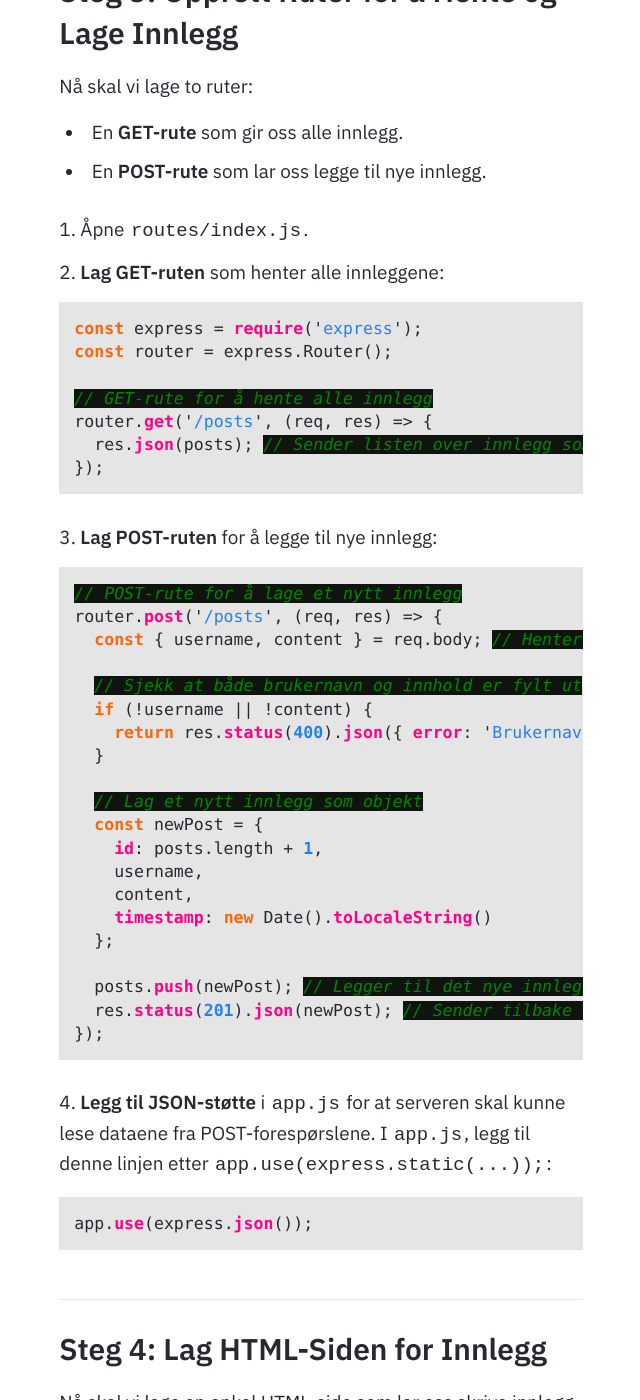
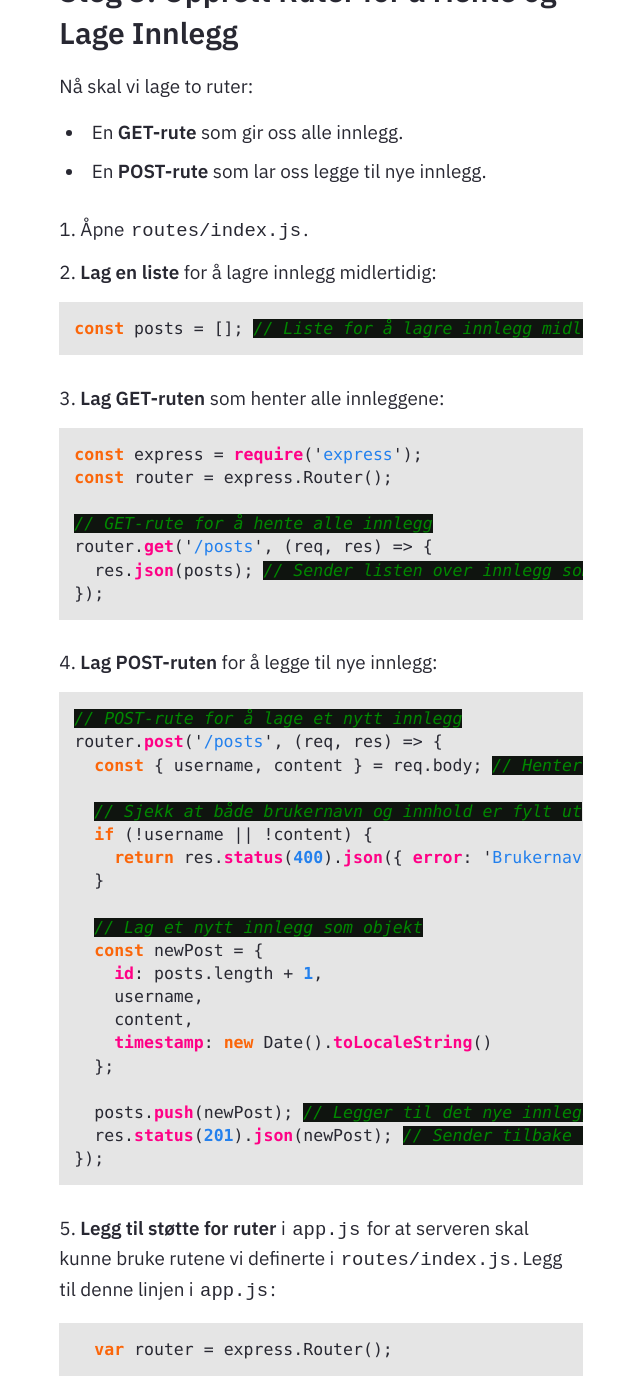
Before and after one commit to Cha-IM/cha-im.github.io, a Jekyll site: the page built from _notes/Public/Utvikling/Node.js og Express.js/Twitter-klone i Express.js.md, in a window 1280 px wide and 1400 px high, scrolled down 1734 px. Shown: the whole window, without its empty margins (319-959 px from the left). Built offline with Jekyll 4.4.1, drawn with Linux system fonts in a browser that asks for light colours.

Commit message:
Karls-MacBook-Pro-236.local 2024-11-25:11:30:57

````diff
--- a/_notes/Public/Utvikling/Node.js og Express.js/Twitter-klone i Express.js.md
+++ b/_notes/Public/Utvikling/Node.js og Express.js/Twitter-klone i Express.js.md
@@ -57,7 +57,11 @@ Nå skal vi lage to ruter:
 - En **POST-rute** som lar oss legge til nye innlegg.
 
 1. Åpne `routes/index.js`.
-2. **Lag GET-ruten** som henter alle innleggene:
+2. **Lag en liste** for å lagre innlegg midlertidig:
+```javascript
+const posts = []; // Liste for å lagre innlegg midlertidig
+```
+3. **Lag GET-ruten** som henter alle innleggene:
 
    ```javascript
    const express = require('express');
@@ -94,10 +98,10 @@ Nå skal vi lage to ruter:
    });
    ```
 
-4. **Legg til JSON-støtte** i `app.js` for at serveren skal kunne lese dataene fra POST-forespørslene. I `app.js`, legg til denne linjen etter `app.use(express.static(...));`:
+5. **Legg til støtte for ruter** i `app.js` for at serveren skal kunne bruke rutene vi definerte i `routes/index.js`. Legg til denne linjen i `app.js`:
 
    ```javascript
-   app.use(express.json());
+  var router = express.Router();
    ```
 
 ---
````
Also changed, not shown: other parts of _notes/Public/Utvikling/Node.js og Express.js/Twitter-klone i Express.js.md (+1 -1 lines), _notes/Public/Teknologiforståelse/Nettverkslab/Få tilgang til Azure studentkonto.md (+3 -3 lines), .obsidian/workspace.json.
